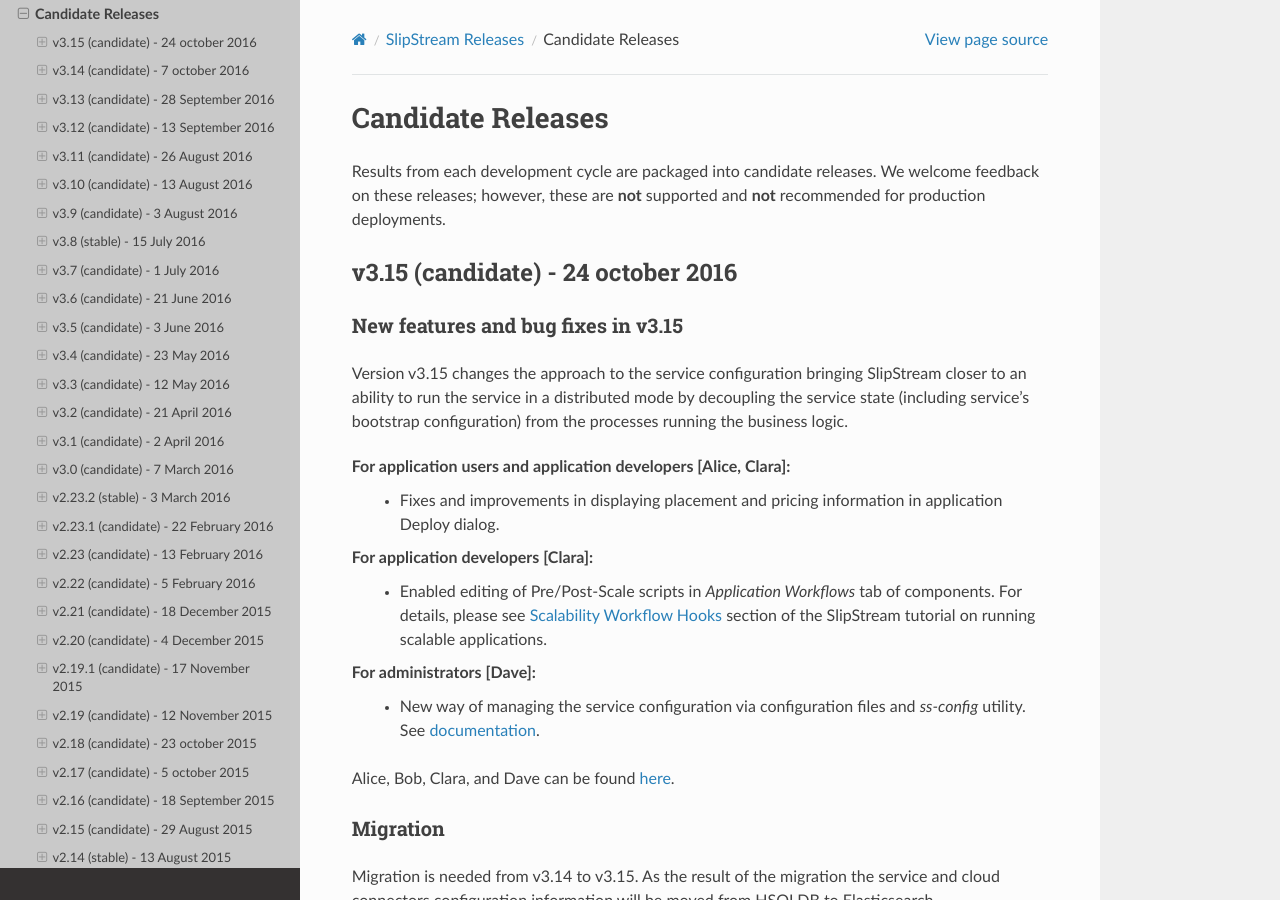
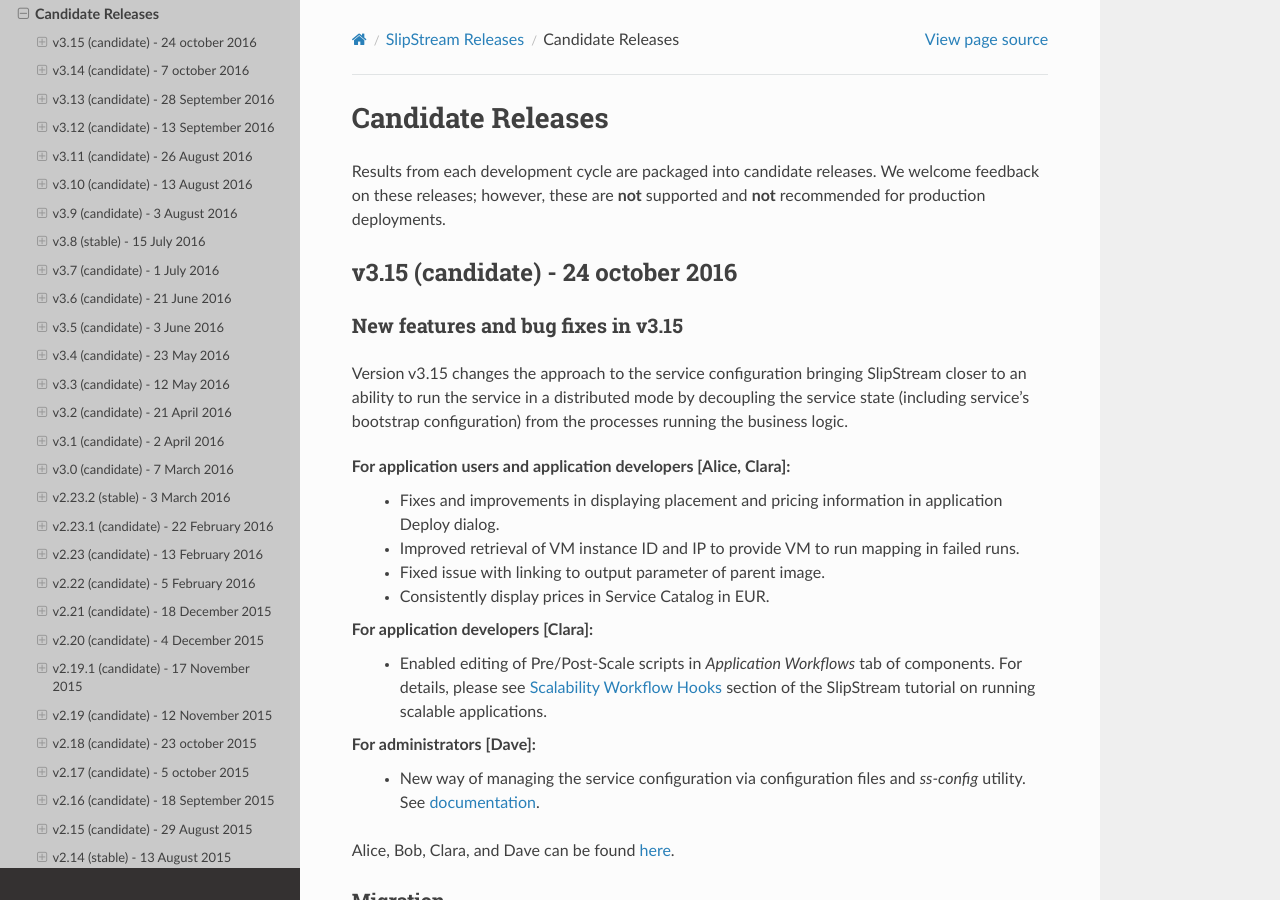
Before and after one commit to slipstream/SlipStreamDocumentation, a Sphinx documentation site: the page built from docs/release_notes/candidate_releases.rst, in a window 1280 px wide and 900 px high. Built offline with Sphinx 7.4.7 and the Read the Docs theme 2.0.0, drawn with Linux system fonts in a browser that asks for light colours.

Commit message:
udpated release notes v3.15

```diff
--- a/docs/release_notes/candidate_releases.rst
+++ b/docs/release_notes/candidate_releases.rst
@@ -19,6 +19,10 @@
 For application users and application developers [Alice, Clara]:
  - Fixes and improvements in displaying placement and pricing information in
    application Deploy dialog.
+ - Improved retrieval of VM instance ID and IP to provide VM to run mapping in
+   failed runs.
+ - Fixed issue with linking to output parameter of parent image.
+ - Consistently display prices in Service Catalog in EUR.
 
 For application developers [Clara]:
  - Enabled editing of Pre/Post-Scale scripts in `Application Workflows` tab of
```
